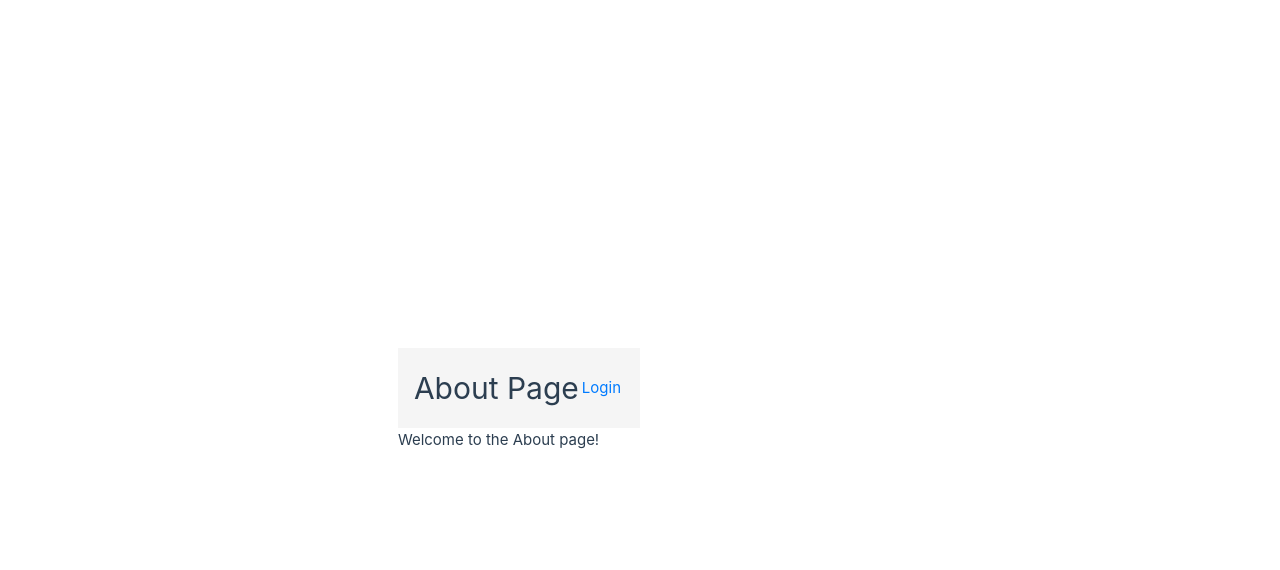
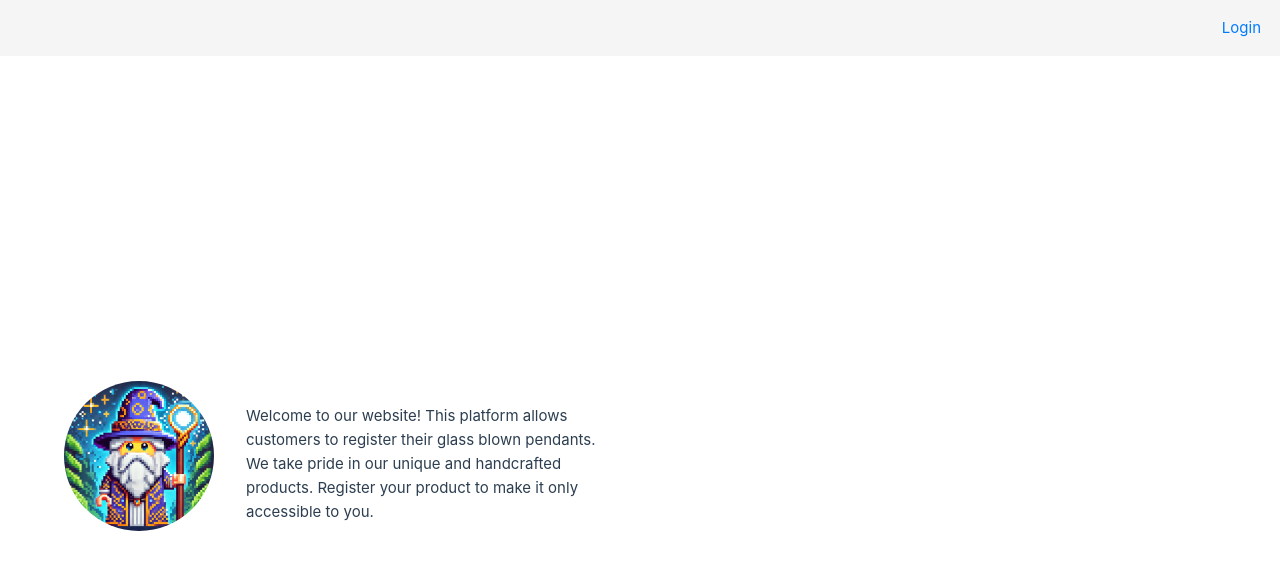
Before and after one commit to qfranklin/vue, a Vue app: page / in a window 1280 px wide. Shown: the top 570 px of the page. Built offline with nearby package versions, Linux system fonts and the light colour scheme.

Commit message:
landing page is now just a message about me

```diff
--- /dev/null
+++ b/src/components/HeaderComponent.vue
@@ -0,0 +1,39 @@
+<template>
+  <header class="header">
+    <nav>
+      <a href="/login">Login</a>
+    </nav>
+  </header>
+</template>
+
+<script lang="ts">
+import { defineComponent } from 'vue'
+
+export default defineComponent({
+  name: 'HeaderComponent',
+})
+</script>
+
+<style scoped>
+.header {
+  display: flex;
+  justify-content: space-between;
+  align-items: center;
+  padding: 1rem;
+  background-color: #f5f5f5;
+  width: 100%;
+  position: fixed;
+  top: 0;
+  left: 0;
+  z-index: 1000;
+}
+
+nav {
+  margin-left: auto;
+}
+
+nav a {
+  text-decoration: none;
+  color: #007bff;
+}
+</style>
--- a/src/views/AboutPage.vue
+++ b/src/views/AboutPage.vue
@@ -1,44 +1,68 @@
 <template>
   <div>
-    <header>
-      <h1>About Page</h1>
-      <nav>
-        <a href="/login">Login</a>
-      </nav>
-    </header>
-    <main>
-      <p>Welcome to the About page!</p>
+    <HeaderComponent />
+    <main class="main-content">
+      <section class="about">
+        <img src="/profile.jpg" alt="Profile Picture" class="profile-image">
+        <div class="description">
+          <p>Welcome to our website! This platform allows customers to register their glass blown pendants. We take pride in our unique and handcrafted products. Register your product to make it only accessible to you.</p>
+        </div>
+      </section>
     </main>
   </div>
 </template>
 
 <script lang="ts">
 import { defineComponent } from 'vue'
+import HeaderComponent from '@/components/HeaderComponent.vue'
 
 export default defineComponent({
   name: 'AboutPage',
+  components: {
+    HeaderComponent
+  }
 })
 </script>
 
 <style scoped>
-header {
-  display: flex;
-  justify-content: space-between;
-  align-items: center;
-  padding: 1rem;
-  background-color: #f5f5f5;
+.main-content {
+  padding-top: 4rem; /* Adjust this value based on the height of your header */
 }
 
-nav a {
-  text-decoration: none;
-  color: #007bff;
+.about {
+  display: flex;
+  flex-direction: column;
+  align-items: center;
+  text-align: center;
+  padding: 2rem;
+}
+
+.profile-image {
+  width: 150px;
+  height: 150px;
+  border-radius: 50%;
+  margin-bottom: 1rem;
+}
+
+.description {
+  max-width: 600px;
 }
 
 @media (min-width: 1024px) {
   .about {
     min-height: 100vh;
     display: flex;
+    flex-direction: row;
     align-items: center;
+    justify-content: center;
+  }
+
+  .profile-image {
+    margin-right: 2rem;
+  }
+
+  .description {
+    text-align: left;
   }
 }
 </style>
```
Also changed, not shown: public/profile.jpg (added).
